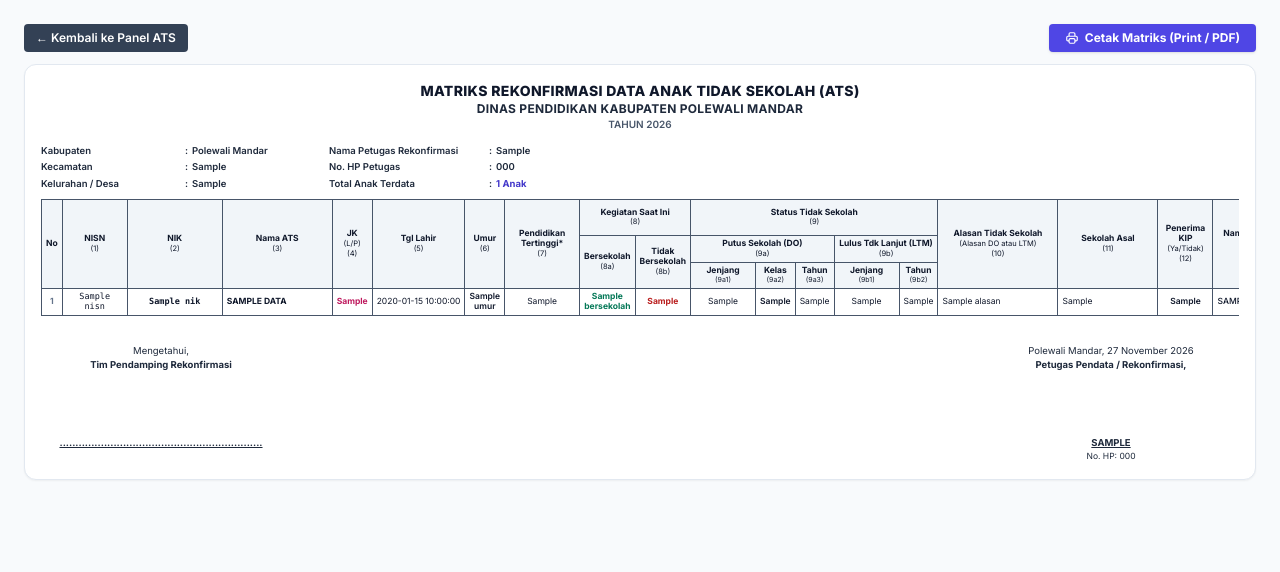
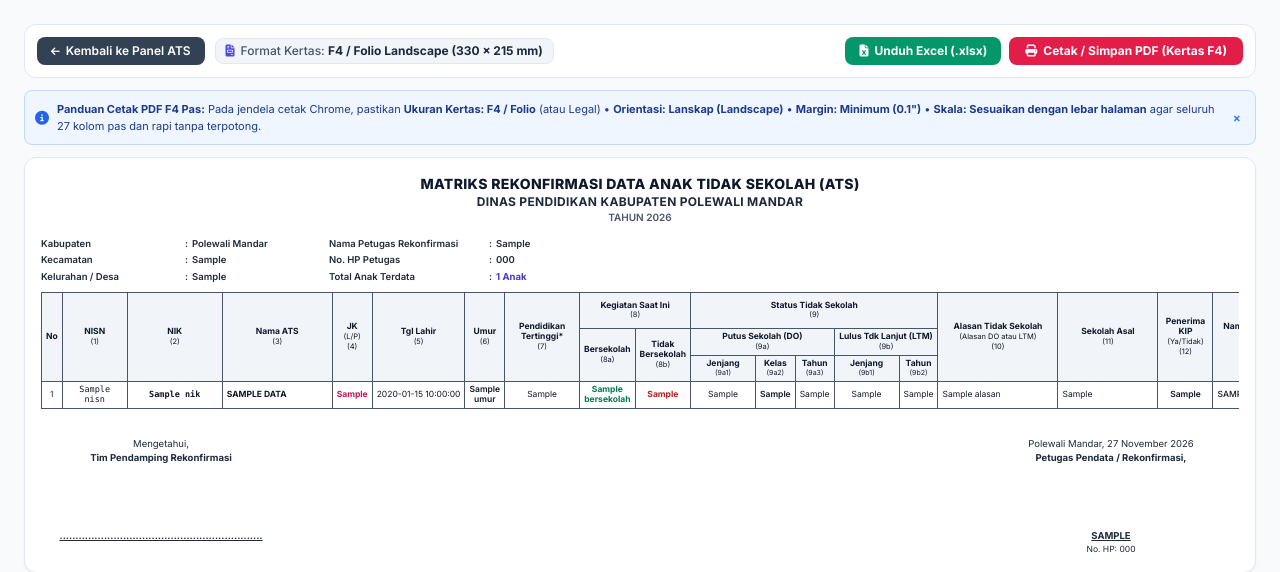
Before and after one commit to 90fathur/ats, a CodeIgniter 4 app: the page made by app/Views/ats/print_matriks.php in a window 1280 px wide. Shown: the top 572 px of the page. Run offline with PHP 8.4 and a stand-in for CodeIgniter, Linux system fonts and the light colour scheme; the template is opened without the code that fills it: most values are stand-ins (such as "Sample title", 1, 10 or a date in 2020); some libraries are stand-ins or nearby versions.

Commit message:
feat: optimasi cetak matriks ukuran F4 landscape, pas tanpa terpotong, dan sediakan tombol unduh excel langsung

```diff
--- a/app/Views/ats/print_kinerja.php
+++ b/app/Views/ats/print_kinerja.php
@@ -78,8 +78,8 @@
             }
 
             @page {
-                size: landscape;
-                margin: 8mm;
+                size: 330mm 215mm; /* F4 / Folio Landscape (330mm x 215mm) */
+                margin: 5mm;
             }
         }
     </style>
--- a/app/Views/ats/print_matriks.php
+++ b/app/Views/ats/print_matriks.php
@@ -7,6 +7,7 @@
     <title>MATRIKS REKONFIRMASI DATA ATS - DINAS PENDIDIKAN POLEWALI MANDAR</title>
     <script src="https://cdn.tailwindcss.com"></script>
     <link href="https://fonts.googleapis.com/css2?family=Inter:wght@400;500;600;700;800&display=swap" rel="stylesheet">
+    <link rel="stylesheet" href="https://cdnjs.cloudflare.com/ajax/libs/font-awesome/6.5.1/css/all.min.css">
     <style>
         body {
             font-family: 'Inter', sans-serif;
@@ -39,49 +40,132 @@
             text-align: center;
         }
 
+        @page {
+            size: 330mm 215mm; /* Standar Ukuran Kertas F4 / Folio (330mm x 215mm) Landscape */
+            margin: 4mm 5mm 5mm 5mm;
+        }
+
         @media print {
-            body {
-                background: #fff;
-                padding: 0;
-                color: #000;
+            html, body {
+                width: 100% !important;
+                margin: 0 !important;
+                padding: 0 !important;
+                background: #fff !important;
+                color: #000 !important;
+                font-size: 6.8px !important;
+                line-height: 1.15 !important;
+                -webkit-print-color-adjust: exact !important;
+                print-color-adjust: exact !important;
             }
 
             th,
             td {
-                border: 1px solid #000 !important;
+                border: 0.5pt solid #000 !important;
+                padding: 1.5px 2px !important;
+                min-width: 0 !important; /* Batalkan min-width px inline agar pas selebar kertas F4 */
+                word-break: break-word !important;
+                overflow-wrap: break-word !important;
+                white-space: normal !important;
+                font-size: 6.8px !important;
+                line-height: 1.15 !important;
             }
 
             th {
-                background-color: #e2e8f0 !important;
+                background-color: #f1f5f9 !important;
                 color: #000 !important;
+                font-size: 6.2px !important;
+                font-weight: 700 !important;
+                text-align: center !important;
+            }
+
+            th span {
+                font-size: 5.5px !important;
+            }
+
+            td {
+                font-size: 6.8px !important;
             }
 
             .no-print {
                 display: none !important;
             }
 
-            @page {
-                size: landscape;
-                margin: 6mm;
+            .max-w-\[1600px\] {
+                max-width: 100% !important;
+                width: 100% !important;
+                padding: 0 !important;
+                margin: 0 !important;
+                border: none !important;
+                box-shadow: none !important;
+            }
+
+            .overflow-x-auto {
+                overflow: visible !important;
+                display: block !important;
+                width: 100% !important;
+            }
+
+            table {
+                width: 100% !important;
+                max-width: 100% !important;
+                border-collapse: collapse !important;
+                table-layout: auto !important;
+            }
+
+            tr {
+                page-break-inside: avoid !important;
+                break-inside: avoid !important;
+            }
+
+            thead {
+                display: table-header-group !important;
+            }
+
+            tfoot {
+                display: table-footer-group !important;
             }
         }
     </style>
 </head>
 
 <body class="p-3 md:p-6">
-    <!-- Action Bar -->
-    <div class="max-w-[1600px] mx-auto mb-3 flex items-center justify-between no-print">
-        <a href="<?= base_url('ats') ?>" class="px-3 py-1.5 bg-slate-700 hover:bg-slate-800 text-white rounded text-xs font-semibold transition flex items-center gap-1.5">
-            &larr; Kembali ke Panel ATS
-        </a>
+    <!-- Action Bar (Hanya tampil di monitor) -->
+    <div class="max-w-[1600px] mx-auto mb-3 bg-white p-3 rounded-xl border border-slate-200 shadow-xs flex flex-wrap items-center justify-between gap-3 no-print">
+        <div class="flex items-center gap-2.5">
+            <a href="<?= base_url('ats') ?>" class="px-3.5 py-1.5 bg-slate-700 hover:bg-slate-800 text-white rounded-lg text-xs font-semibold transition flex items-center gap-1.5 shadow-xs">
+                <i class="fas fa-arrow-left text-[10px]"></i>
+                <span>Kembali ke Panel ATS</span>
+            </a>
+            <div class="hidden sm:flex items-center gap-1.5 text-xs font-medium text-slate-600 bg-slate-100 px-2.5 py-1 rounded-lg border border-slate-200">
+                <i class="fas fa-file-invoice text-indigo-600"></i>
+                <span>Format Kertas: <b class="text-slate-800">F4 / Folio Landscape (330 x 215 mm)</b></span>
+            </div>
+        </div>
+
         <div class="flex items-center gap-2">
-            <button onclick="window.print()" class="px-4 py-1.5 bg-indigo-600 hover:bg-indigo-700 text-white rounded text-xs font-bold shadow transition flex items-center gap-1.5">
-                <svg class="w-3.5 h-3.5" fill="none" stroke="currentColor" viewBox="0 0 24 24">
-                    <path stroke-linecap="round" stroke-linejoin="round" stroke-width="2" d="M17 17h2a2 2 0 002-2v-4a2 2 0 00-2-2H5a2 2 0 00-2 2v4a2 2 0 002 2h2m2 4h6a2 2 0 002-2v-4a2 2 0 00-2-2H9a2 2 0 00-2 2v4a2 2 0 002 2zm8-12V5a2 2 0 00-2-2H9a2 2 0 00-2 2v4h10z"></path>
-                </svg>
-                Cetak Matriks (Print / PDF)
+            <!-- Unduh Excel Resmi -->
+            <a href="<?= base_url('ats/export/matriks') . '?' . http_build_query($_GET) ?>" class="px-3.5 py-1.5 bg-emerald-600 hover:bg-emerald-700 text-white rounded-lg text-xs font-bold shadow-xs transition flex items-center gap-1.5" title="Unduh Matriks 27 Kolom Format Excel (.xlsx)">
+                <i class="fas fa-file-excel text-xs"></i>
+                <span>Unduh Excel (.xlsx)</span>
+            </a>
+
+            <!-- Tombol Cetak / PDF -->
+            <button onclick="window.print()" class="px-4 py-1.5 bg-rose-600 hover:bg-rose-700 text-white rounded-lg text-xs font-bold shadow-xs transition flex items-center gap-1.5" title="Cetak atau Simpan PDF format F4 Landscape">
+                <i class="fas fa-print text-xs"></i>
+                <span>Cetak / Simpan PDF (Kertas F4)</span>
             </button>
         </div>
+    </div>
+
+    <!-- Petunjuk Cetak (no-print) -->
+    <div class="max-w-[1600px] mx-auto mb-3 p-2.5 bg-blue-50 border border-blue-200 rounded-lg text-[11px] text-blue-900 flex items-center justify-between gap-2 no-print">
+        <div class="flex items-center gap-2">
+            <i class="fas fa-info-circle text-blue-600 text-sm"></i>
+            <span>
+                <b>Panduan Cetak PDF F4 Pas:</b> Pada jendela cetak Chrome, pastikan <b>Ukuran Kertas: F4 / Folio</b> (atau Legal) &bull; <b>Orientasi: Lanskap (Landscape)</b> &bull; <b>Margin: Minimum (0.1")</b> &bull; <b>Skala: Sesuaikan dengan lebar halaman</b> agar seluruh 27 kolom pas dan rapi tanpa terpotong.
+            </span>
+        </div>
+        <button type="button" onclick="this.parentElement.remove()" class="text-blue-500 hover:text-blue-800 text-xs px-1 font-bold">&times;</button>
     </div>
 
     <!-- Container Cetak Matriks -->
```
Also changed, not shown: app/Controllers/Ats.php (+16 -0 lines).
